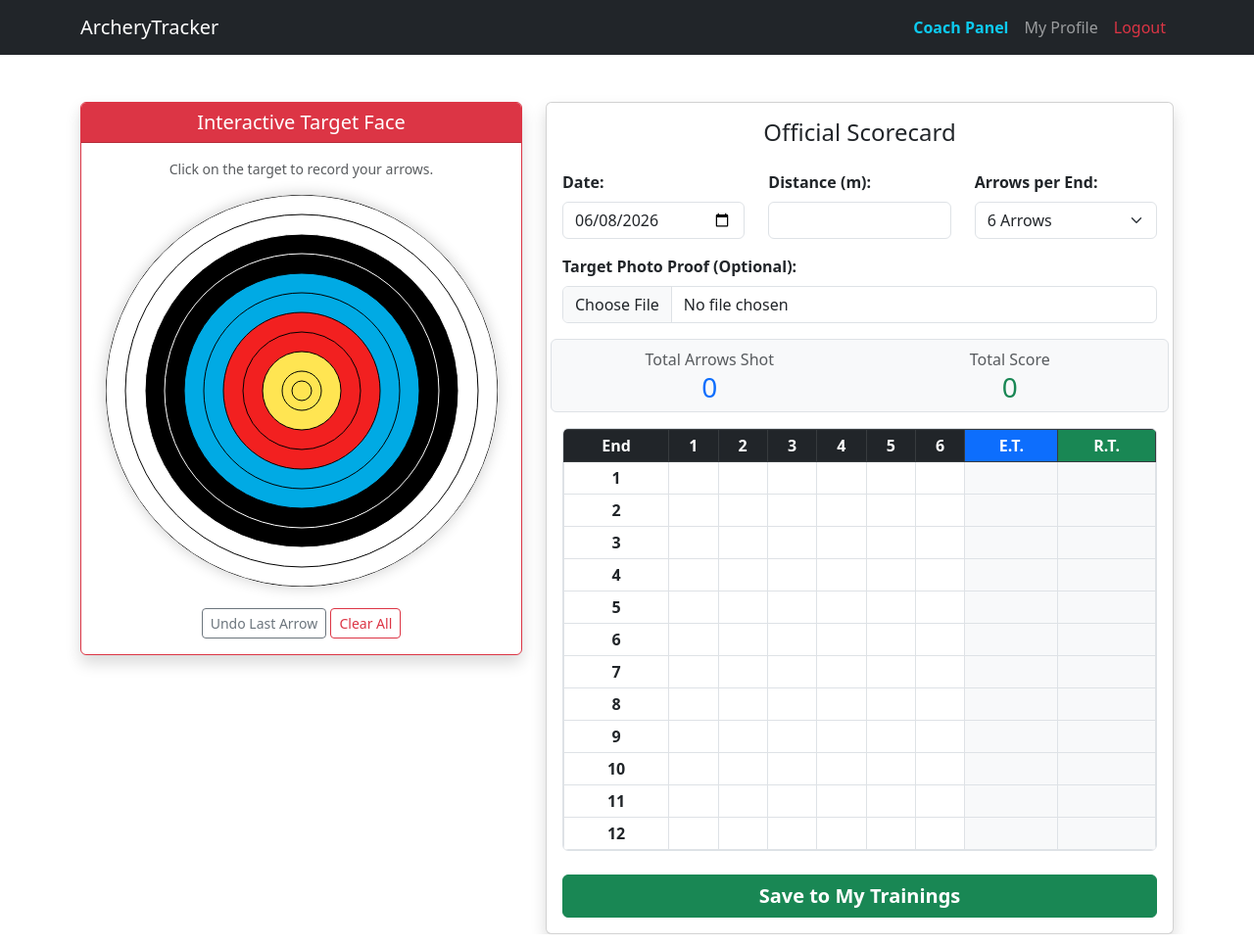
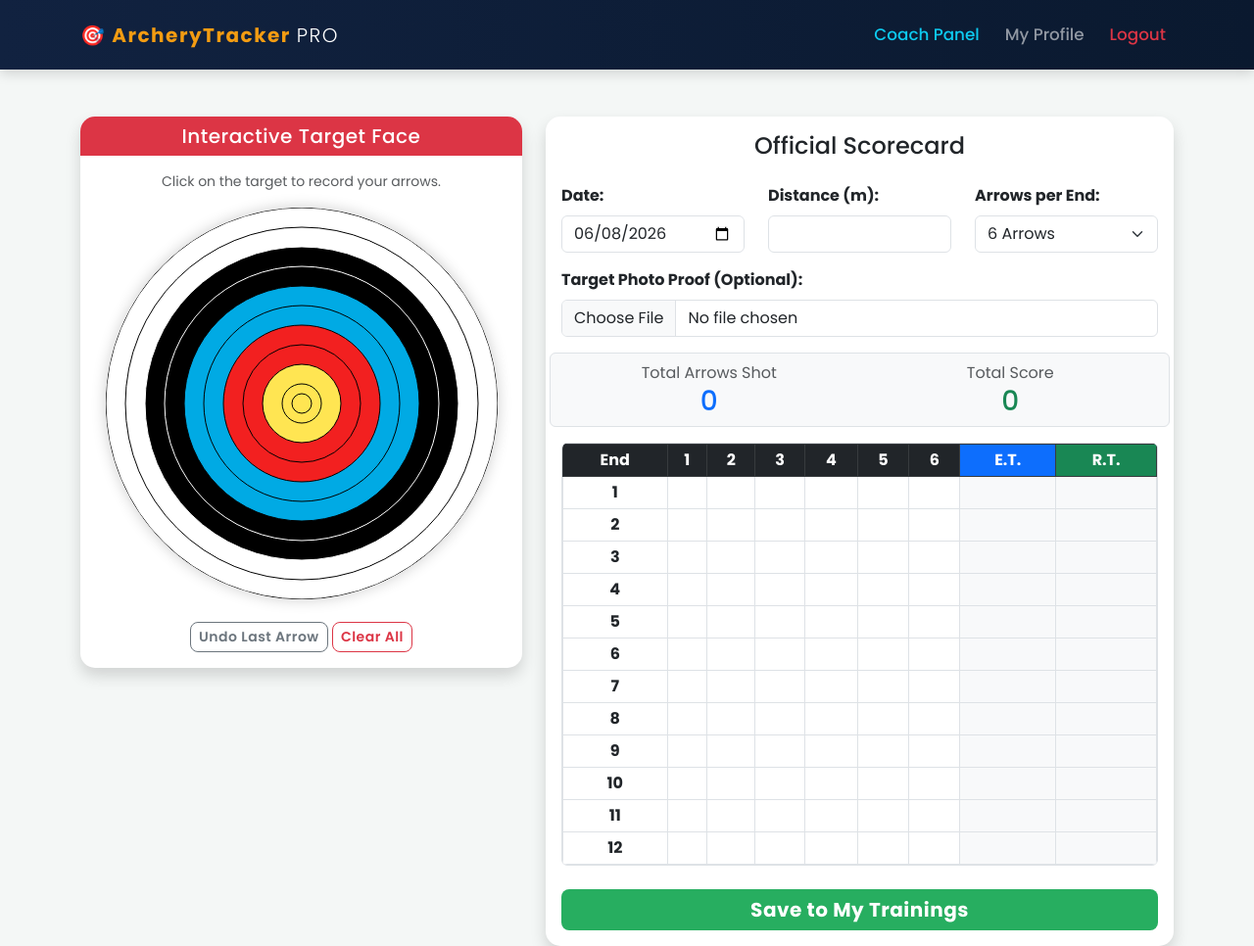
Before and after one commit to ByAurelius/archery-performance-tracker, a Flask app: page /add_score in a window 1280 px wide. Shown: the whole page at 98% size. Run offline with Flask 3, Linux system fonts and the light colour scheme; the visitor is signed in with stand-in values (Sample User, id 1); tables that the repository leaves empty hold one stand-in row (values such as "Sample post").

Commit message:
Upgraded UI with modern Glassmorphism design, custom fonts, and new hero landing page

```diff
--- a/templates/base.html
+++ b/templates/base.html
@@ -3,18 +3,86 @@
 <head>
     <meta charset="UTF-8">
     <meta name="viewport" content="width=device-width, initial-scale=1.0">
-    <title>Archery Tracker</title>
+    <title>Archery Tracker Pro</title>
+    <link href="https://fonts.googleapis.com/css2?family=Poppins:wght@300;400;500;600;700&display=swap" rel="stylesheet">
     <link href="https://cdn.jsdelivr.net/npm/bootstrap@5.3.0/dist/css/bootstrap.min.css" rel="stylesheet">
+
+    <style>
+        body {
+            font-family: 'Poppins', sans-serif;
+            background-color: #f4f7f6; /* Cok acik, goz yormayan gri-mavi arkaplan */
+            color: #2c3e50;
+        }
+
+        /* Modern Navbar Tasarimi */
+        .navbar {
+            background: linear-gradient(90deg, #112240, #0a192f) !important;
+            box-shadow: 0 4px 12px rgba(0,0,0,0.15);
+            padding: 15px 0;
+        }
+        .navbar-brand {
+            font-weight: 700;
+            letter-spacing: 1.5px;
+            color: #f39c12 !important; /* Okculuk sarisi */
+        }
+        .nav-link {
+            font-weight: 500;
+            font-size: 1.05rem;
+            margin-left: 10px;
+            transition: all 0.3s ease;
+        }
+        .nav-link:hover {
+            color: #f39c12 !important;
+            transform: translateY(-2px);
+        }
+
+        /* Kartlar (Pencereler) Icin 3D ve Hover Efektleri */
+        .card {
+            border: none;
+            border-radius: 15px;
+            box-shadow: 0 10px 30px rgba(0,0,0,0.05);
+            transition: transform 0.3s ease, box-shadow 0.3s ease;
+            overflow: hidden;
+        }
+        .card:hover {
+            transform: translateY(-5px);
+            box-shadow: 0 15px 35px rgba(0,0,0,0.1);
+        }
+        .card-header {
+            font-weight: 600;
+            letter-spacing: 0.5px;
+            border-bottom: none;
+        }
+
+        /* Butonlari Profesyonellestirme */
+        .btn {
+            border-radius: 8px;
+            font-weight: 600;
+            letter-spacing: 0.5px;
+            transition: all 0.3s ease;
+        }
+        .btn-success { background-color: #27ae60; border: none; }
+        .btn-success:hover { background-color: #219653; transform: scale(1.02); }
+        .btn-warning { background-color: #f39c12; color: white; border: none; }
+        .btn-warning:hover { background-color: #d68910; color: white; transform: scale(1.02); }
+        .btn-primary { background-color: #2980b9; border: none; }
+        .btn-primary:hover { background-color: #2471a3; transform: scale(1.02); }
+
+        /* Tablolarin Dizayni */
+        .table-dark {
+            background-color: #2c3e50;
+        }
+    </style>
 </head>
 <body>
-    <nav class="navbar navbar-expand-lg navbar-dark bg-dark">
+    <nav class="navbar navbar-expand-lg navbar-dark">
       <div class="container">
-        <a class="navbar-brand" href="/">ArcheryTracker</a>
+        <a class="navbar-brand" href="/">🎯 ArcheryTracker <span class="text-white fw-light">PRO</span></a>
         <div class="collapse navbar-collapse">
           <ul class="navbar-nav ms-auto">
             {% if session.get('user_id') %}
                 {% if session.get('is_coach') %}
-                    <li class="nav-item"><a class="nav-link text-info fw-bold" href="/coach_dashboard">Coach Panel</a></li>
+                    <li class="nav-item"><a class="nav-link text-info" href="/coach_dashboard">Coach Panel</a></li>
                 {% else %}
                     <li class="nav-item"><a class="nav-link" href="/dashboard">Dashboard</a></li>
                     <li class="nav-item"><a class="nav-link text-warning" href="/my_trainings">My Trainings</a></li>
@@ -23,7 +91,7 @@
                 <li class="nav-item"><a class="nav-link text-danger" href="/logout">Logout</a></li>
             {% else %}
                 <li class="nav-item"><a class="nav-link" href="/login">Login</a></li>
-                <li class="nav-item"><a class="nav-link" href="/register">Register</a></li>
+                <li class="nav-item"><a class="nav-link btn btn-warning text-white px-3 ms-2" href="/register">Get Started</a></li>
             {% endif %}
           </ul>
         </div>
```
Also changed, not shown: templates/index.html (+72 -3 lines).
